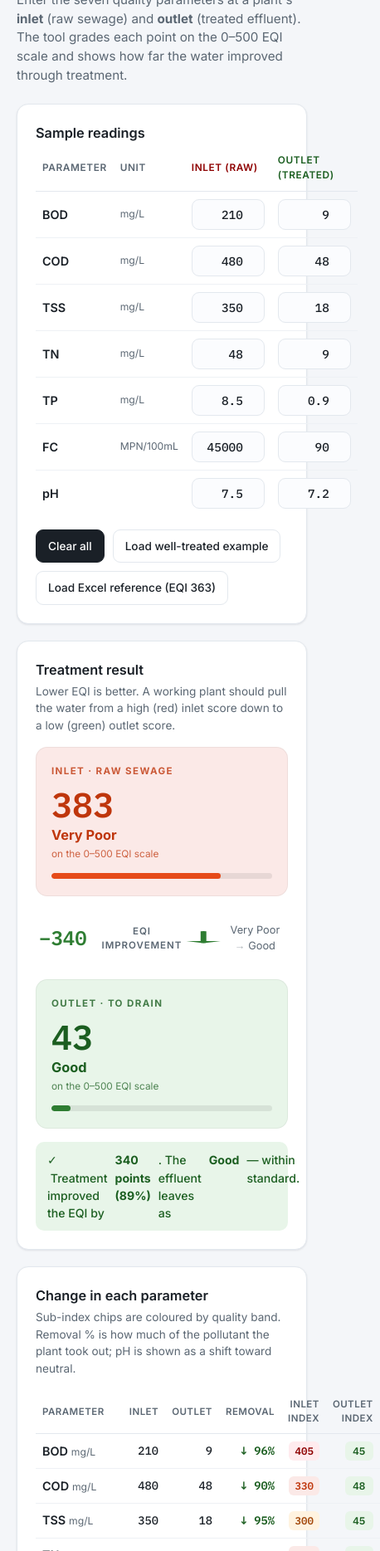
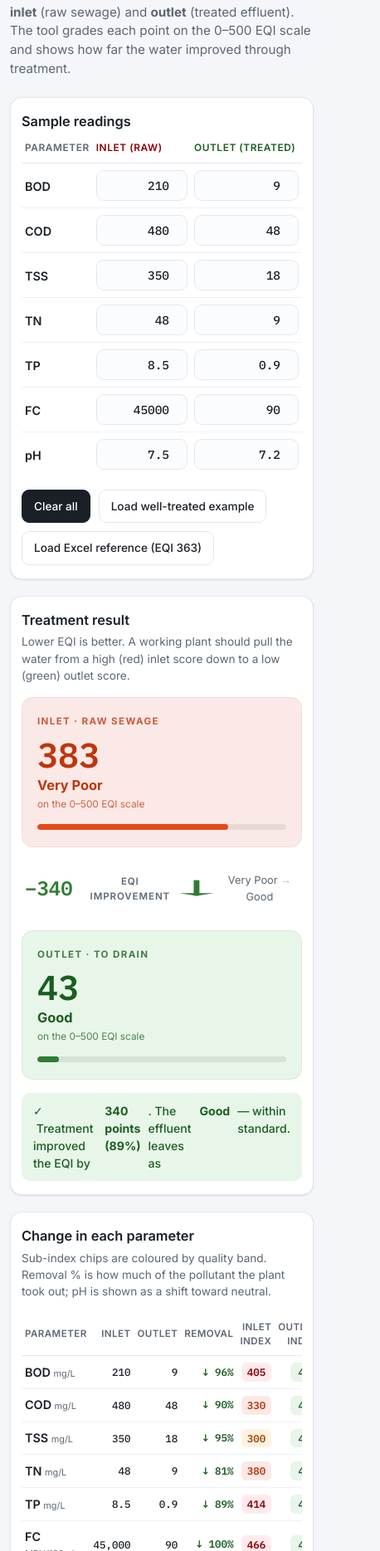
Before and after one commit to gandhidaksh/EQI-Calculator, a plain HTML site: page index.html in a window 390 px wide. Shown: the part 131-2000 px from the top of the page at 83% size, 458 px wide, since content can reach past the window. Drawn offline with nearby package versions, Linux system fonts and the light colour scheme.

Commit message:
Add files via upload
minor ux changes

```diff
--- a/index.html
+++ b/index.html
@@ -32,7 +32,7 @@
   header.hero{margin-bottom:22px}
   .eyebrow{font-size:.72rem;letter-spacing:.14em;text-transform:uppercase;color:var(--muted);font-weight:600}
   h1{font-size:1.7rem;line-height:1.15;margin:6px 0 6px;font-weight:700;letter-spacing:-.01em}
-  .lede{color:var(--muted);font-size:.95rem;max-width:60ch;margin:0}
+  .lede{color:var(--muted);font-size:.95rem;max-width:104ch;margin:0}
 
   .card{background:var(--card);border:1px solid var(--line);border-radius:14px;box-shadow:var(--shadow);padding:22px;margin-bottom:20px}
   .card h2{font-size:1.02rem;margin:0 0 4px;font-weight:600}
@@ -79,7 +79,8 @@
   .verdict{margin-top:16px;padding:11px 14px;border-radius:10px;font-size:.88rem;font-weight:500;display:flex;gap:9px;align-items:flex-start}
 
   /* ---- per-parameter ---- */
-  table.pp{width:100%;border-collapse:collapse;font-size:.86rem}
+  .tscroll{overflow-x:auto;-webkit-overflow-scrolling:touch}
+  table.pp{width:100%;border-collapse:collapse;font-size:.86rem;min-width:340px}
   table.pp th,table.pp td{padding:9px 8px;text-align:right}
   table.pp th:first-child,table.pp td:first-child{text-align:left}
   table.pp thead th{font-size:.72rem;text-transform:uppercase;letter-spacing:.04em;color:var(--muted);border-bottom:1px solid var(--line);font-weight:600}
@@ -112,8 +113,19 @@
     .flow .transition{margin-top:0}
     .arrow{transform:rotate(90deg);width:26px;height:60px;margin:0}
     .grid2{grid-template-columns:1fr}
-    input[type=number]{width:88px}
+    input[type=number]{width:72px;padding:8px 6px}
     .stage .big{font-size:2.6rem}
+    table.io th,table.io td,table.pp th,table.pp td{padding:8px 4px}
+    table.pp{font-size:.78rem}
+    .punit{font-size:.68rem}
+    .wrap{padding:20px 12px 48px}
+  }
+  @media(max-width:430px){
+    /* the unit column is the least load-bearing information — drop it before anything wraps badly */
+    table.io th:nth-child(2), table.io td:nth-child(2){display:none}
+    input[type=number]{width:100%;min-width:0}
+    .card{padding:16px 13px}
+    table.pp{min-width:300px}
   }
   @media (prefers-reduced-motion: reduce){*{transition:none!important}}
 </style>
@@ -183,6 +195,7 @@
   <section class="card">
     <h2>Change in each parameter</h2>
     <p class="hint">Sub-index chips are coloured by quality band. Removal % is how much of the pollutant the plant took out; pH is shown as a shift toward neutral.</p>
+    <div class="tscroll">
     <table class="pp">
       <thead>
         <tr>
@@ -196,6 +209,7 @@
       </thead>
       <tbody id="ppRows"></tbody>
     </table>
+    </div>
   </section>
 
   <!-- CHARTS -->
@@ -238,9 +252,8 @@
 
   <footer class="ack">
     <div class="badge">🌊 EQI Calculator · v1</div>
-    <div>📐 EQI methodology formulated by <strong>Dipansh Jain</strong></div>
-    <div>👨‍💻 Calculator developed by <strong>Daksh Gandhi</strong></div>
-    <div>Under the guidance of <strong>Prof Sovik Das</strong> and <strong>Dr Anil</strong>,<br>Department of Civil &amp; Environmental Engineering, IIT Delhi</div>
+    <div>📐 EQI methodology formulated by <strong>Dipansh Jain</strong> &nbsp;·&nbsp; 👨‍💻 Calculator developed by <strong>Daksh Gandhi</strong></div>
+    <div>Under the guidance of <strong>Prof Sovik Das</strong> and <strong>Dr Anil</strong>, Department of Civil &amp; Environmental Engineering, IIT Delhi</div>
     <div class="fb">Feedback &amp; queries: <a href="mailto:dassovik@iitd.ac.in?subject=EQI%20Calculator%20Feedback">dassovik@iitd.ac.in</a></div>
   </footer>
 
```
